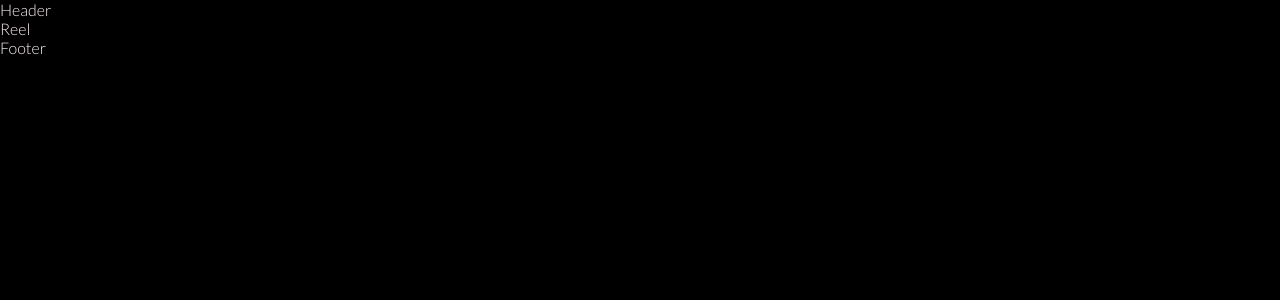
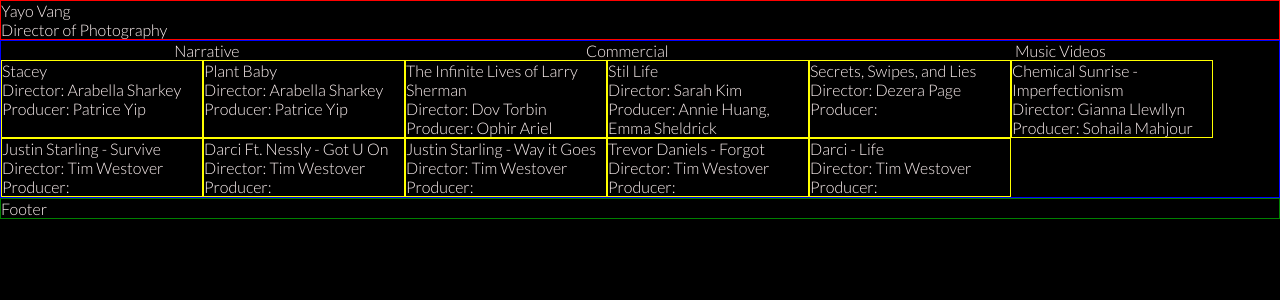
Before and after one commit to chuefengv/yayovang, a Next.js app: page / in a window 1280 px wide. Shown: the top 300 px of the page. Built offline with nearby package versions, Linux system fonts and the light colour scheme.

Commit message:
added a rough layout of projects and a genre nav section

```diff
--- a/src/app/globals.css
+++ b/src/app/globals.css
@@ -79,4 +79,28 @@ a {
   font-family: "Lato", sans-serif;
   color: rgb(255, 243, 243);
   background-color: black;
+}
+
+.header {
+  border: solid red 1px;
+}
+
+.reel {
+  border: solid blue 1px;
+}
+.reel .genre-tabs {
+  display: flex;
+  justify-content: space-around;
+}
+.reel .project-wrapper {
+  display: flex;
+  flex-wrap: wrap;
+}
+.reel .project-wrapper .project {
+  border: solid yellow 1px;
+  width: 200px;
+}
+
+.footer {
+  border: solid green 1px;
 }/*# sourceMappingURL=globals.css.map */
--- a/src/app/globals.scss
+++ b/src/app/globals.scss
@@ -82,3 +82,29 @@ a{
     color: rgb(255, 243, 243);
     background-color: black;
 }
+
+.header{
+    border: solid red 1px;
+}
+
+.reel{
+    border: solid blue 1px;
+
+
+    .genre-tabs{
+        display: flex;
+        justify-content: space-around;
+    }
+    .project-wrapper{
+        display: flex;
+        flex-wrap: wrap;
+        .project{
+            border: solid yellow 1px;
+            width: 200px;
+        }
+    }
+}
+
+.footer{
+    border: solid green 1px;
+}
--- a/src/components/Header/Header.jsx
+++ b/src/components/Header/Header.jsx
@@ -3,7 +3,8 @@ import React from 'react'
 export default function Header() {
   return (
     <div className='header'>
-      Header
+      <h1>Yayo Vang</h1>
+      <h2>Director of Photography</h2>
     </div>
   )
 }
--- a/src/components/Reel/Reel.jsx
+++ b/src/components/Reel/Reel.jsx
@@ -1,15 +1,31 @@
 'use client'
 import React from 'react'
 import "../../app/globals.css"
-import dynamic from "next/dynamic";
-const ReactPlayer = dynamic(() => import('react-player/lazy'), { ssr: false });
+import { projectlist } from '@/app/projectlist';
 
 export default function Reel() {
   const URL = 'https://player.vimeo.com/video/836371548?h=551c266867';
 
   return (
     <div className='reel'>
-      Reel
+
+      <div className='genre-tabs'>
+        <div>Narrative</div>
+        <div>Commercial</div>
+        <div>Music Videos</div>
+      </div>
+
+      <div className='project-wrapper'>
+        {projectlist.map((project) => (
+          <div key={project.id} className='project'>
+            <h2>{project.name}</h2>
+            <p>Director: {project.director}</p>
+            <p>Producer: {project.producer}</p>
+            {/* <img src={project.image[0]} alt={project.name} /> */}
+          </div>
+        ))}
+      </div>
+
     </div>
   );
 }
```
Also changed, not shown: 1 other file (tests, documents, lock files or other folders).
